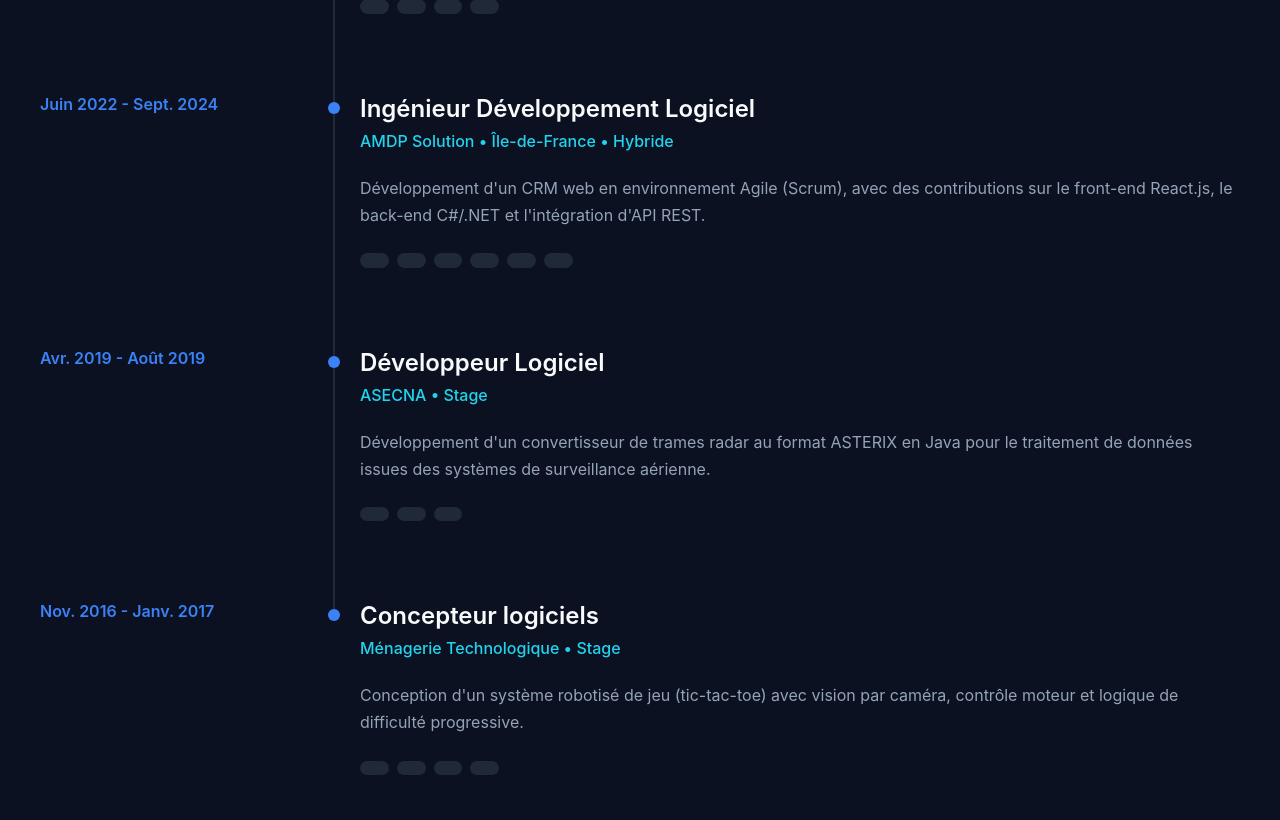
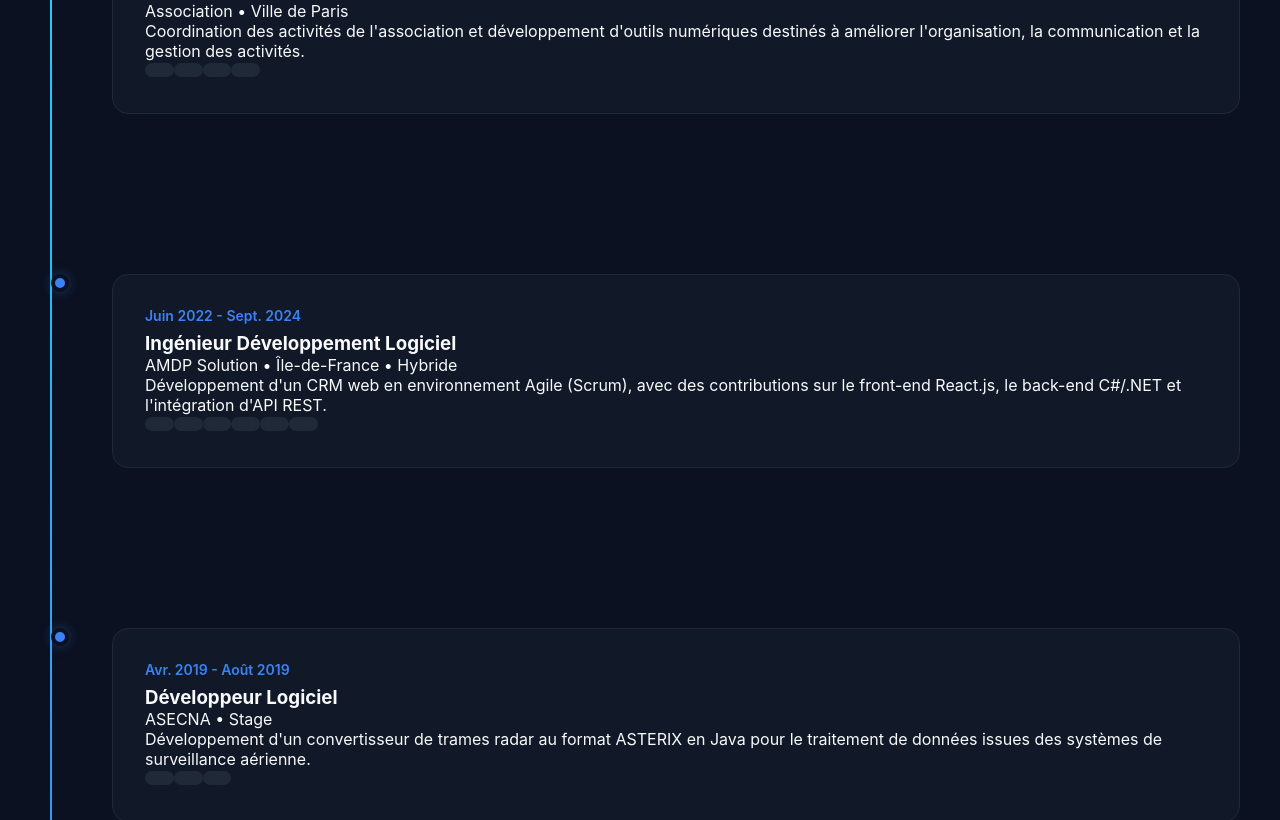
Before and after one commit to andri-Ts/portfolio-v1, a React (Vite) app: page / in a window 1280 px wide. Shown: the part 3880-4700 px from the top of the page. Built offline with nearby package versions, Linux system fonts and the light colour scheme.

Commit message:
feat: maj 2 de seciton experience

```diff
--- a/package.json
+++ b/package.json
@@ -10,6 +10,7 @@
     "preview": "vite preview"
   },
   "dependencies": {
+    "motion": "^12.42.2",
     "react": "^19.2.7",
     "react-dom": "^19.2.7",
     "react-icons": "^5.7.0"
--- a/src/sections/experience/Timeline.jsx
+++ b/src/sections/experience/Timeline.jsx
@@ -1,10 +1,35 @@
+import { useRef } from 'react';
+import { motion, useScroll, useTransform } from 'motion/react';
+
 import { experiences } from '../../constants/experiences';
 import TimelineItem from './TimelineItem';
+
 import styles from './experience.module.css';
 
 function Timeline() {
+  const timelineRef = useRef(null);
+
+  // Progression du scroll sur toute la timeline
+  const { scrollYProgress } = useScroll({
+    target: timelineRef,
+    offset: ['start 20%', 'end 80%'],
+  });
+
+  // La ligne grandira de 0% à 100%
+  const lineHeight = useTransform(scrollYProgress, [0, 1], ['0%', '100%']);
+
   return (
-    <div className={styles.timeline}>
+    <div ref={timelineRef} className={styles.timeline}>
+      {/* Ligne de fond */}
+      <div className={styles.lineBackground}>
+        {/* Ligne animée */}
+        <motion.div
+          className={styles.lineProgress}
+          style={{ height: lineHeight }}
+        />
+      </div>
+
+      {/* Les expériences */}
       {experiences.map((experience) => (
         <TimelineItem key={experience.id} experience={experience} />
       ))}
--- a/src/sections/experience/TimelineItem.jsx
+++ b/src/sections/experience/TimelineItem.jsx
@@ -1,12 +1,36 @@
 import styles from './experience.module.css';
 import Tag from '../../components/ui/tag/Tag';
+import { motion } from 'motion/react';
 
 function TimelineItem({ experience }) {
   return (
-    <article className={styles.timelineItem}>
-      <div className={styles.period}>{experience.period}</div>
+    <motion.article
+      className={styles.timelineItem}
+      initial={{
+        opacity: 0,
+        y: 40,
+      }}
+      whileInView={{
+        opacity: 1,
+        y: 0,
+      }}
+      viewport={{
+        once: true,
+        amount: 0.3,
+      }}
+      transition={{
+        duration: 0.5,
+      }}
+    >
+      {/* Point sur la timeline */}
+      <div className={styles.marker}>
+        <div className={styles.dot}></div>
+      </div>
 
+      {/* Contenu */}
       <div className={styles.content}>
+        <p className={styles.period}>{experience.period}</p>
+
         <h3 className={styles.jobTitle}>{experience.title}</h3>
 
         <p className={styles.company}>
@@ -21,7 +45,7 @@ function TimelineItem({ experience }) {
           ))}
         </div>
       </div>
-    </article>
+    </motion.article>
   );
 }
 
--- a/src/sections/experience/experience.module.css
+++ b/src/sections/experience/experience.module.css
@@ -39,103 +39,111 @@
   line-height: 1.7;
 }
 
+/* ========= TIMELINE ========= */
+
 .timeline {
+  position: relative;
+
   display: flex;
   flex-direction: column;
 
   gap: var(--spacing-3xl);
+
+  margin-top: var(--spacing-3xl);
+}
+
+.lineBackground {
+  position: absolute;
+
+  left: 10px;
+  top: 0;
+  bottom: 0;
+
+  width: 2px;
+
+  background: var(--color-surface-light);
+}
+
+.lineProgress {
+  width: 100%;
+
+  background: linear-gradient(
+    to bottom,
+    var(--color-secondary),
+    var(--color-primary)
+  );
+
+  border-radius: var(--radius-full);
 }
 
 /* ========= TIMELINE ITEM ========= */
 
 .timelineItem {
+  position: relative;
+
   display: grid;
 
-  grid-template-columns: 240px 1fr;
+  grid-template-columns: 40px 1fr;
 
-  gap: var(--spacing-2xl);
+  gap: var(--spacing-xl);
 
   align-items: start;
+  margin-bottom: var(--spacing-3xl);
+}
+
+.marker {
+  position: sticky;
+
+  top: 120px;
+
+  display: flex;
+  justify-content: center;
+
+  align-self: start;
+
+  z-index: 2;
+}
+
+.dot {
+  width: 18px;
+  height: 18px;
+
+  border-radius: 50%;
+
+  background: var(--color-primary);
+
+  border: 4px solid var(--color-background);
+
+  box-shadow: 0 0 12px rgba(59, 130, 246, 0.35);
+
+  z-index: 3;
+}
+
+.content {
+  background: var(--color-surface);
+
+  border: 1px solid var(--color-surface-light);
+
+  border-radius: var(--radius-lg);
+
+  padding: var(--spacing-xl);
+
+  transition: var(--transition-normal);
+}
+.content:hover {
+  border-color: var(--color-primary);
+
+  transform: translateY(-4px);
+
+  box-shadow: var(--shadow-md);
 }
 
 .period {
   color: var(--color-primary);
 
+  font-size: var(--fs-sm);
+
   font-weight: 600;
-
-  font-size: var(--fs-md);
-}
-
-.content {
-  position: relative;
-
-  padding-left: var(--spacing-xl);
-}
-.content::before {
-  content: '';
-
-  position: absolute;
-
-  left: 0;
-  top: 0.5rem;
-
-  width: 12px;
-  height: 12px;
-
-  border-radius: 50%;
-
-  background: var(--color-primary);
-}
-.content::after {
-  content: '';
-
-  position: absolute;
-
-  left: 5px;
-  top: 1.25rem;
-
-  width: 2px;
-
-  height: calc(100% + var(--spacing-3xl));
-
-  background: var(--color-surface-light);
-}
-
-.timelineItem:last-child .content::after {
-  display: none;
-}
-
-/* =========================== */
-
-.jobTitle {
-  font-size: var(--fs-xl);
-  font-weight: 600;
-
-  color: var(--color-text);
 
   margin-bottom: var(--spacing-sm);
 }
-
-.company {
-  color: var(--color-secondary);
-
-  font-weight: 500;
-
-  margin-bottom: var(--spacing-lg);
-}
-
-.descriptionText {
-  color: var(--color-text-secondary);
-
-  line-height: 1.7;
-
-  margin-bottom: var(--spacing-lg);
-}
-
-.tags {
-  display: flex;
-
-  flex-wrap: wrap;
-
-  gap: var(--spacing-sm);
-}
```
Also changed, not shown: 1 other file (tests, documents, lock files or other folders).
